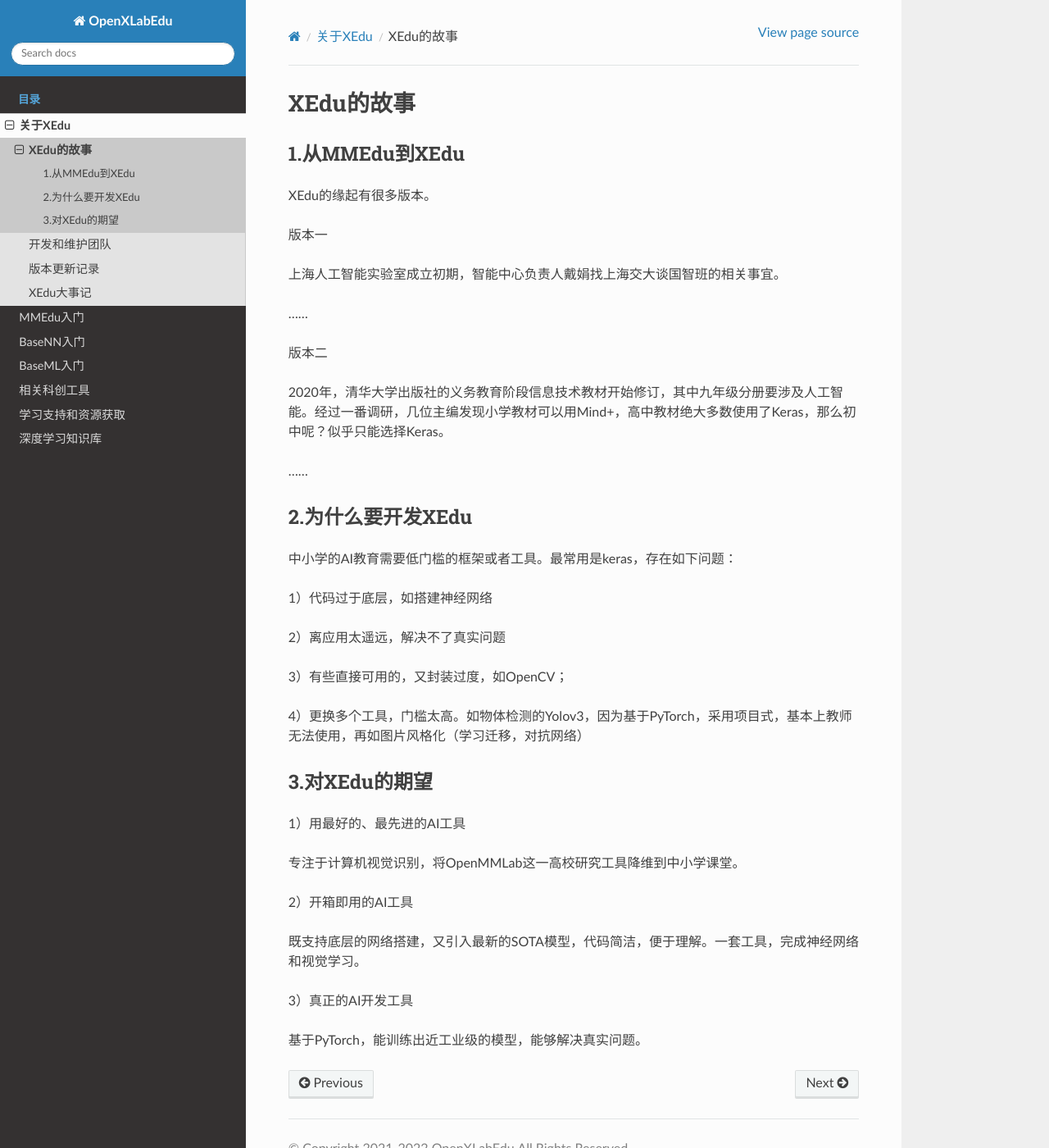
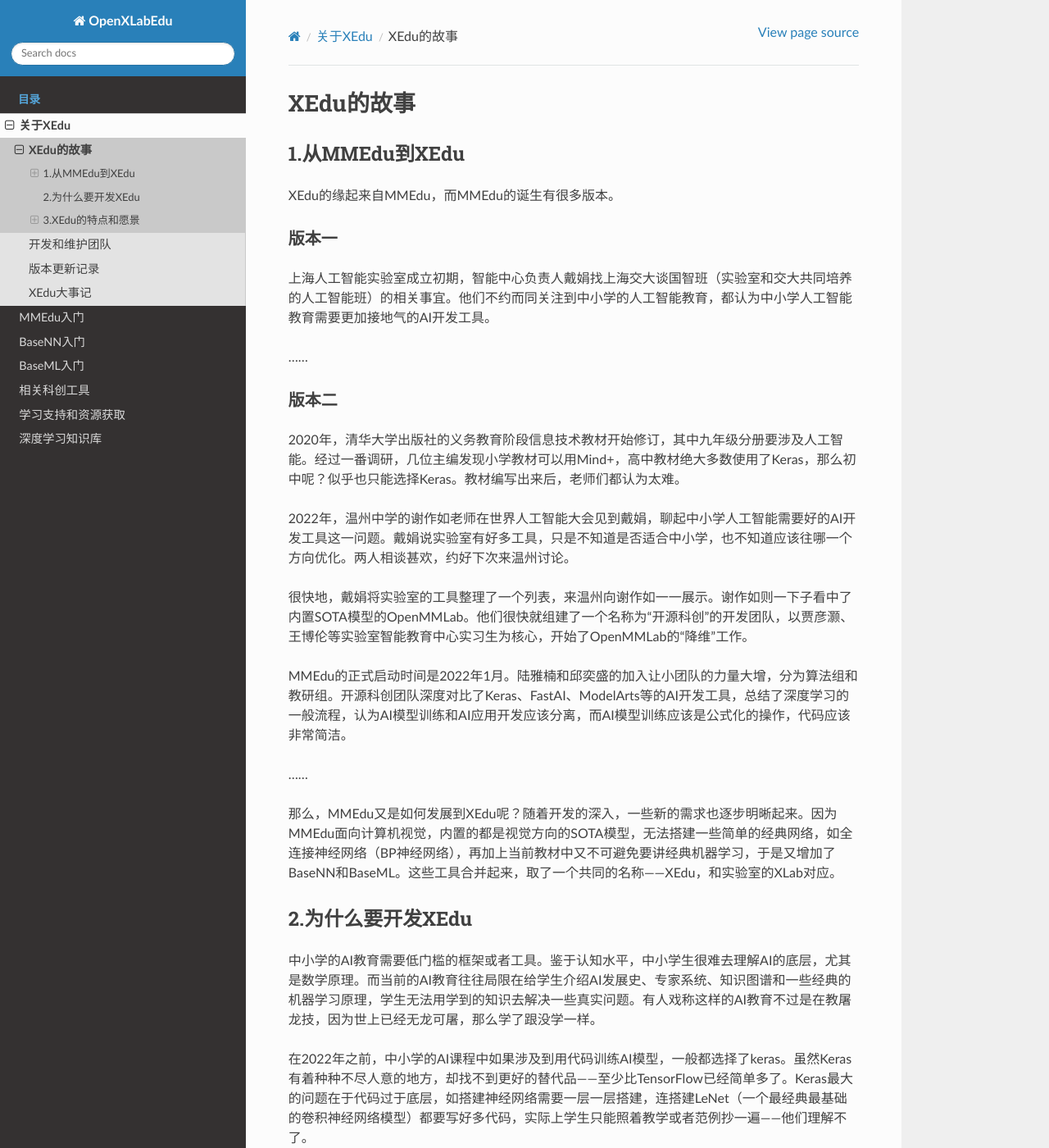
Before and after one commit to OpenXLab-Edu/XEdu-docs, a Sphinx documentation site: the page built from source/about/story.md, in a window 1280 px wide and 1400 px high. Shown: the whole window at 82% size. Built offline with Sphinx 7.4.7 and the Read the Docs theme 2.0.0, drawn with Linux system fonts in a browser that asks for light colours; some of the changed text lies outside the part shown.

Commit message:
Update story.md

```diff
--- a/source/about/story.md
+++ b/source/about/story.md
@@ -2,55 +2,60 @@
 
 ## 1.从MMEdu到XEdu
 
-XEdu的缘起有很多版本。
+XEdu的缘起来自MMEdu，而MMEdu的诞生有很多版本。
 
+### 版本一
 
-
-版本一
-
-
-
-上海人工智能实验室成立初期，智能中心负责人戴娟找上海交大谈国智班的相关事宜。
+上海人工智能实验室成立初期，智能中心负责人戴娟找上海交大谈国智班（实验室和交大共同培养的人工智能班）的相关事宜。他们不约而同关注到中小学的人工智能教育，都认为中小学人工智能教育需要更加接地气的AI开发工具。
 
 ……
 
-版本二
+### 版本二
 
+2020年，清华大学出版社的义务教育阶段信息技术教材开始修订，其中九年级分册要涉及人工智能。经过一番调研，几位主编发现小学教材可以用Mind+，高中教材绝大多数使用了Keras，那么初中呢？似乎也只能选择Keras。教材编写出来后，老师们都认为太难。
 
+2022年，温州中学的谢作如老师在世界人工智能大会见到戴娟，聊起中小学人工智能需要好的AI开发工具这一问题。戴娟说实验室有好多工具，只是不知道是否适合中小学，也不知道应该往哪一个方向优化。两人相谈甚欢，约好下次来温州讨论。
 
-2020年，清华大学出版社的义务教育阶段信息技术教材开始修订，其中九年级分册要涉及人工智能。经过一番调研，几位主编发现小学教材可以用Mind+，高中教材绝大多数使用了Keras，那么初中呢？似乎只能选择Keras。
+很快地，戴娟将实验室的工具整理了一个列表，来温州向谢作如一一展示。谢作如则一下子看中了内置SOTA模型的OpenMMLab。他们很快就组建了一个名称为“开源科创”的开发团队，以贾彦灏、王博伦等实验室智能教育中心实习生为核心，开始了OpenMMLab的“降维”工作。
+
+MMEdu的正式启动时间是2022年1月。陆雅楠和邱奕盛的加入让小团队的力量大增，分为算法组和教研组。开源科创团队深度对比了Keras、FastAI、ModelArts等的AI开发工具，总结了深度学习的一般流程，认为AI模型训练和AI应用开发应该分离，而AI模型训练应该是公式化的操作，代码应该非常简洁。
 
 ……
 
-
+那么，MMEdu又是如何发展到XEdu呢？随着开发的深入，一些新的需求也逐步明晰起来。因为MMEdu面向计算机视觉，内置的都是视觉方向的SOTA模型，无法搭建一些简单的经典网络，如全连接神经网络（BP神经网络），再加上当前教材中又不可避免要讲经典机器学习，于是又增加了BaseNN和BaseML。这些工具合并起来，取了一个共同的名称——XEdu，和实验室的XLab对应。
 
 ## 2.为什么要开发XEdu
 
-中小学的AI教育需要低门槛的框架或者工具。最常用是keras，存在如下问题：
+中小学的AI教育需要低门槛的框架或者工具。鉴于认知水平，中小学生很难去理解AI的底层，尤其是数学原理。而当前的AI教育往往局限在给学生介绍AI发展史、专家系统、知识图谱和一些经典的机器学习原理，学生无法用学到的知识去解决一些真实问题。有人戏称这样的AI教育不过是在教屠龙技，因为世上已经无龙可屠，那么学了跟没学一样。
 
-1）代码过于底层，如搭建神经网络
+在2022年之前，中小学的AI课程中如果涉及到用代码训练AI模型，一般都选择了keras。虽然Keras有着种种不尽人意的地方，却找不到更好的替代品——至少比TensorFlow已经简单多了。Keras最大的问题在于代码过于底层，如搭建神经网络需要一层一层搭建，连搭建LeNet（一个最经典最基础的卷积神经网络模型）都要写好多代码，实际上学生只能照着教学或者范例抄一遍——他们理解不了。
 
+简要总结一下，当前中小学的AI教育存在如下问题：
 
-2）离应用太遥远，解决不了真实问题
+1）AI教育涉及的内容离应用太遥远，解决不了真实问题；
 
-3）有些直接可用的，又封装过度，如OpenCV；
+2）有些AI工具直接可用的，却又封装过度，如OpenCV和MediaPipe，只能算AI应用工具；
 
-4）更换多个工具，门槛太高。如物体检测的Yolov3，因为基于PyTorch，采用项目式，基本上教师无法使用，再如图片风格化（学习迁移，对抗网络）
+3）一本教材往往要涉及多个工具，门槛太高。如物体检测的Yolov3，因为基于PyTorch，采用项目式，基本上教师无法使用，再如图片风格化（学习迁移，对抗网络） ，老师们只能体验一下。
 
-## 3.对XEdu的期望
+## 3.XEdu的特点和愿景
 
-1）用最好的、最先进的AI工具
+XEdu的全称是OpenXLabEdu，是基于OpenXLab（上海人工智能实验室开源的AI工具集合）的教育版，也是为中小学AI教育设计的一套完整的学习工具。XEdu核心工具为计算机视觉库MMEdu，加上神经网络库BaseNN和传统机器学习库BaseML，覆盖了中小学可能涉及到AI技术的所有领域。
 
+### XEdu的特点
 
-专注于计算机视觉识别，将OpenMMLab这一高校研究工具降维到中小学课堂。
+1）应用先行，逐层深入
 
-2）开箱即用的AI工具
+内置SOTA模型，让学生把机器学习作为解决问题的有效工具，先应用，再逐步研究背后的原理。就如互联网，不是先讲ISO七层协议，而是先打开浏览器获取信息，打开EMail交流信息。
 
+2）代码最简，部署方便
 
-既支持底层的网络搭建，又引入最新的SOTA模型，代码简洁，便于理解。一套工具，完成神经网络和视觉学习。
+将AI工具分解为“训练”和“推理”两种核心功能。无论是BaseML、BaseNet还是MMEdu，全部采用一致的语法完成训练、推理和部署。
 
+3）兼容并蓄，灵活扩展
 
-3）真正的AI开发工具
+虽然语法上做到最简，但是兼容原生工具的各种功能，如BaseNet和BaseML分别保留了Pytorch和Sklearn的功能，MMEdu则保留了OpenMMLab的各种参数，尤其是模型训练的所有常见参数，让学生在不同阶段都可以使用OpenXlab的系列工具进行学习。
 
+### XEdu的愿景
 
-基于PyTorch，能训练出近工业级的模型，能够解决真实问题。
+一款适合中小学生入门，同时又能编写出可以“真正运行”的AI代码的人工智能开发工具，让学生能够通过完成各种AI实验，亲历从收集数据到训练深度学习模型的过程，并能够通过训练AI模型、部署智能信息系统的方式，解决生活中的真实问题。
```
